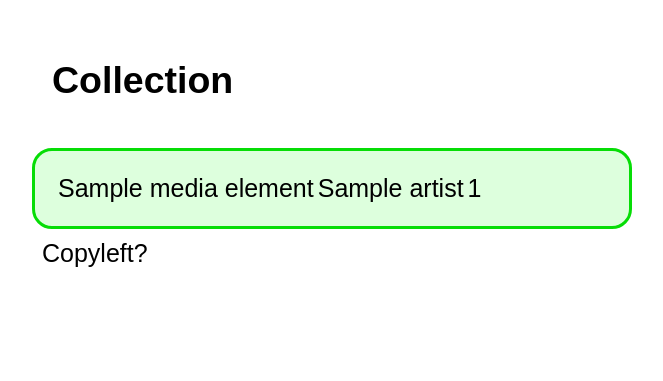
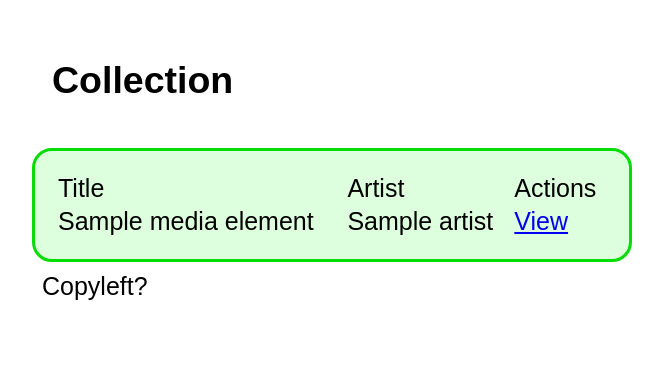
Before and after one commit to tiagoft/macunaima, a Python web app: template src/app/display/templates/collection_view.html in a window 1280 px wide. Shown: the top 381 px of the page, without its empty margins (308-971 px from the left). Run offline with Jinja, Linux system fonts and the light colour scheme; the template is opened without the code that fills it: most values are stand-ins (such as "Sample title", 1, 10 or a date in 2020).

Commit message:
[edit] Collection table now displays link to media-GET

```diff
--- a/src/app/display/templates/collection_table.html
+++ b/src/app/display/templates/collection_table.html
@@ -2,14 +2,17 @@
   <table>
 
     {% for m in media_elements %}
-    <form action="media" enctype="multipart/form-data" method="post">
+    <tr>
+      <td>Title</td>
+      <td>Artist</td>
+      <td>Actions</td>
+    </tr>
 
     <tr>
     <td>{{m.title}}</td>
     <td>{{m.artist}}</td>
-    <td>{{m.id}}</td>
+    <td><a href='/media?id={{m.id}}'>View</a></td>
     </tr>
-    </form>
     {% endfor %}
  </table>
  </form>
--- a/src/static/macunaima.css
+++ b/src/static/macunaima.css
@@ -5,6 +5,10 @@ body {
   font-family:sans-serif;
   font-size:25px;
 
+}
+
+table {
+  width:100%;
 }
 
 tr:hover {background-color: #88FF88;}
```
